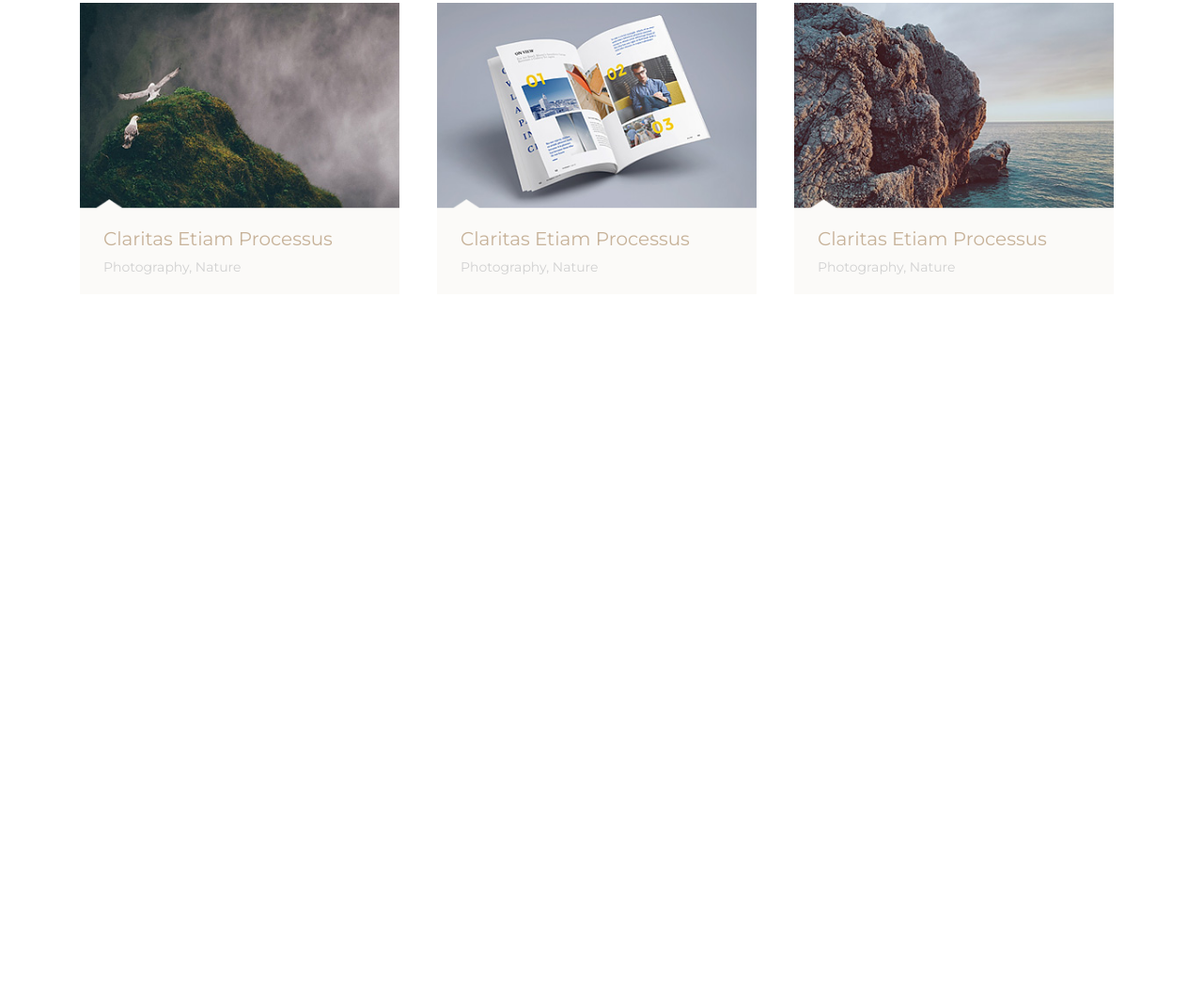
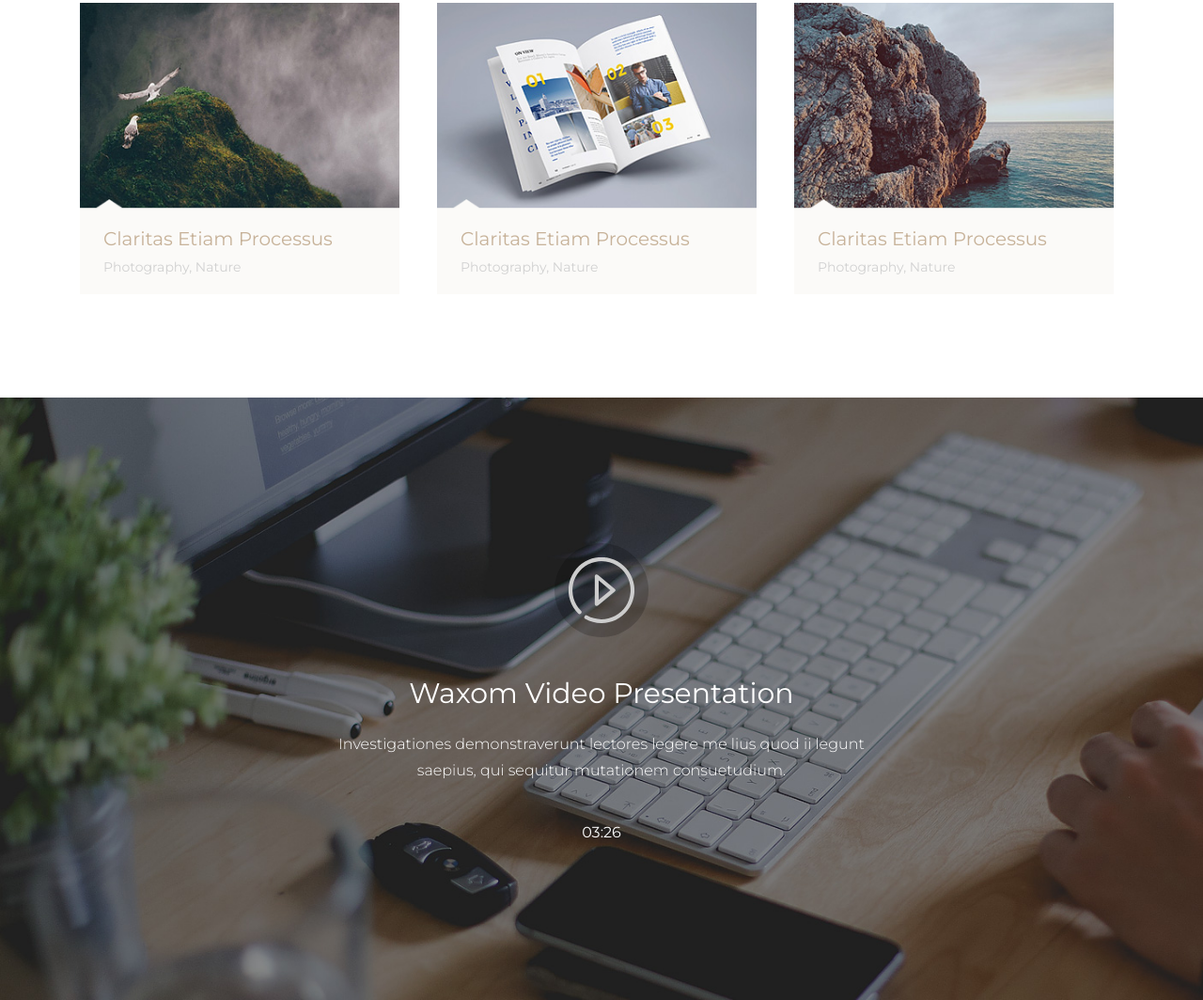
Before and after one commit to NightRoadMan/Waxom, a plain HTML site: page index.html in a window 1280 px wide. Shown: the part 2621-3685 px from the top of the page at 94% size. Before the commit the page ends 3044 px from the top, so only its background shows below. Drawn offline with Linux system fonts and the light colour scheme.

Commit message:
Хрень какая то

```diff
--- a/css/main.css
+++ b/css/main.css
@@ -609,5 +609,60 @@ ul, li {
 .tabs__content.active {
     display: flex;
 }
+/*Конец вкладок*/
 
-/*Конец*/
+/*Стилизация вкладки с видео*/
+
+.play-video {
+    background: #523e2b url("../img/background-play.jpg");
+    background-size: cover;
+    padding: 300px 0 150px 0;
+}
+
+.play-video_name {
+    font-size: 30px;
+    font-weight: 400;
+    line-height: 30px;
+    color: #fff;
+    padding: 0;
+    margin: 0 0 25px 0;
+    position: relative;
+}
+
+.video-icon-play {
+    width: 100px;
+    height: 100px;
+    background: rgba(0,0,0,0.2);
+    border-radius: 50%;
+    transition: all 0.5s;
+}
+
+.video-icon-play-background {
+    background: url("../img/icon-play.svg") no-repeat center;
+    width: 110px;
+    height: 110px;
+    position: absolute;
+    top:-150px;
+    transition: all 0.5s;
+}
+
+.video-icon-play-background:hover {
+    transform: scale(1.2);
+    transition: all 0.5s;
+}
+
+.play-video_descrip {
+    font-size: 16px;
+    font-weight: 300;
+    line-height: 28px;
+    width: 570px;
+    color: #fff;
+    padding: 0;
+    margin: 0 0 40px 0;
+    text-align: center;
+}
+
+.play-video_descrip + p {
+    font-size: 16px;
+    color: #fff;
+}
--- a/index.html
+++ b/index.html
@@ -1,5 +1,5 @@
 <!doctype html>
-<html lang="ru">
+<html lang="en">
 <head>
     <meta charset="UTF-8">
     <meta name="viewport"
@@ -156,6 +156,8 @@
                             Claritas est etiam processus dynamicus, qui sequitur mutationem consuetudium.</p>
                     </div>
                 </div>
+            </div>
+        </div>
             <div class="tabs">
                 <div class="col-xl-12">
                     <ul class="tabs__caption d-flex justify-content-center">
@@ -166,6 +168,7 @@
                         <li><button type="button" class="button-gallery">Photography</button></li>
                     </ul>
                 </div>
+
 
                 <div class="tabs__content  active">
                     <div class="container">
@@ -311,8 +314,8 @@
                             </div>
                         </div>
                     </div>
+                </div>
 
-            </div>
                 <div class="tabs__content">
                     <div class="container">
                         <div class="row">
@@ -345,12 +348,27 @@
                 </div>
          </div>
     </section>
-    <!---->
+
+    <section class="play-video">
+        <div class="container">
+            <div class="row">
+                <div class="col-12 d-flex flex-column justify-content-center align-items-center">
+                    <h1 class="play-video_name">Waxom Video Presentation</h1>
+                    <div class="video-icon-play-background d-flex justify-content-center">
+                        <div class="video-icon-play align-self-center"></div>
+                    </div>
+                    <p class="play-video_descrip">Investigationes demonstraverunt lectores legere me lius quod ii legunt saepius, qui sequitur mutationem consuetudium.</p>
+                    <p>03:26</p>
+                </div>
+            </div>
+        </div>
+    </section>
 
 
-    <script src="js/jquery-3.3.1.min.js" type="text/javascript"></script>
-    <script src="js/main.js" type="text/javascript"></script>
-    <script src="plugin/slick/slick.min.js" type="text/javascript"></script>
+
+    <script src="js/jquery-3.3.1.min.js"></script>
+    <script src="js/main.js"></script>
+    <script src="plugin/slick/slick.min.js"></script>
     <script src="js/tabs_localStorage.js"></script>
 </body>
 </html>
```
Also changed, not shown: img/background-play.jpg (added), img/icon-play.svg (added). Lines whose indentation alone changed are shown as unchanged.
